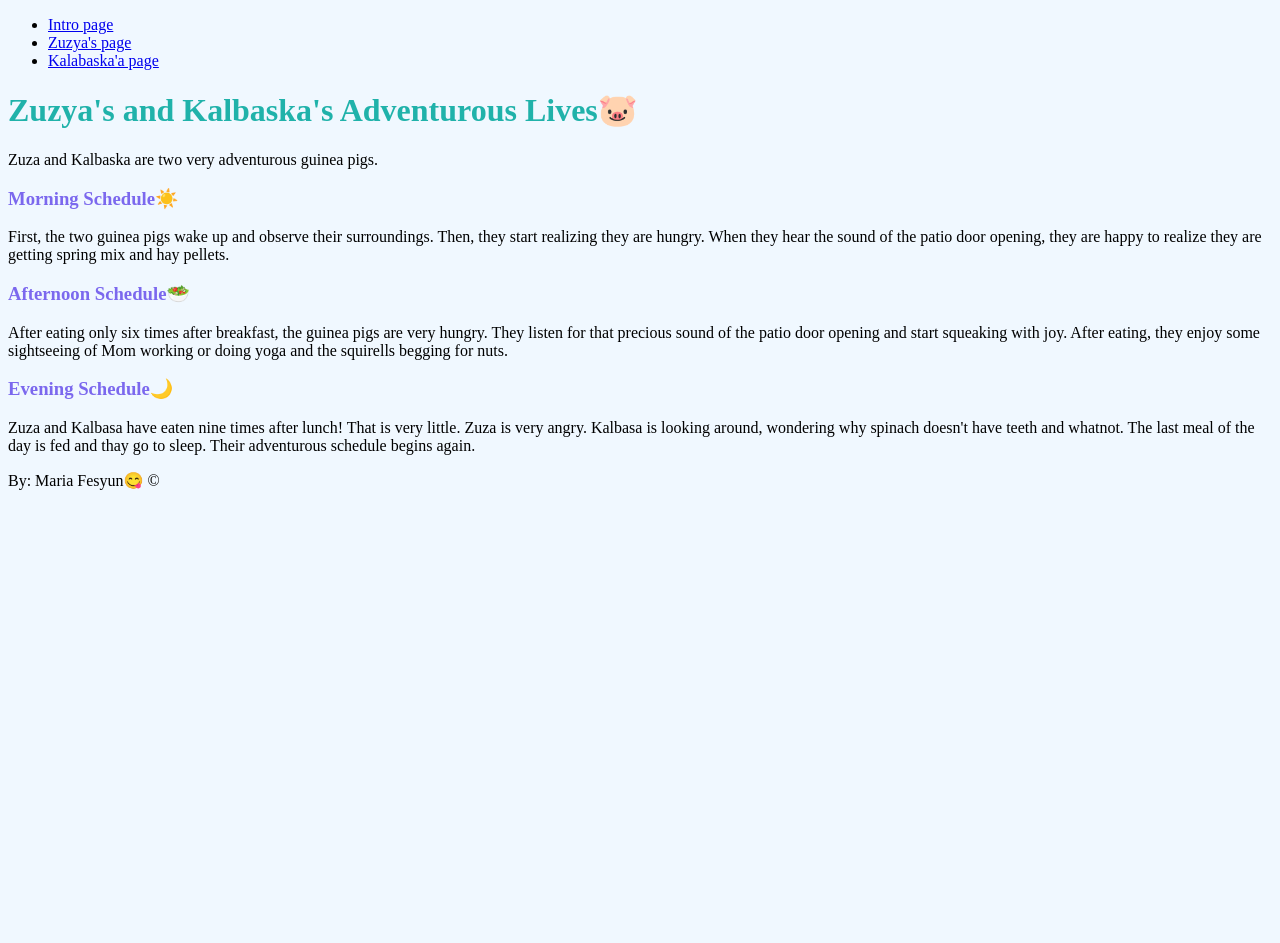
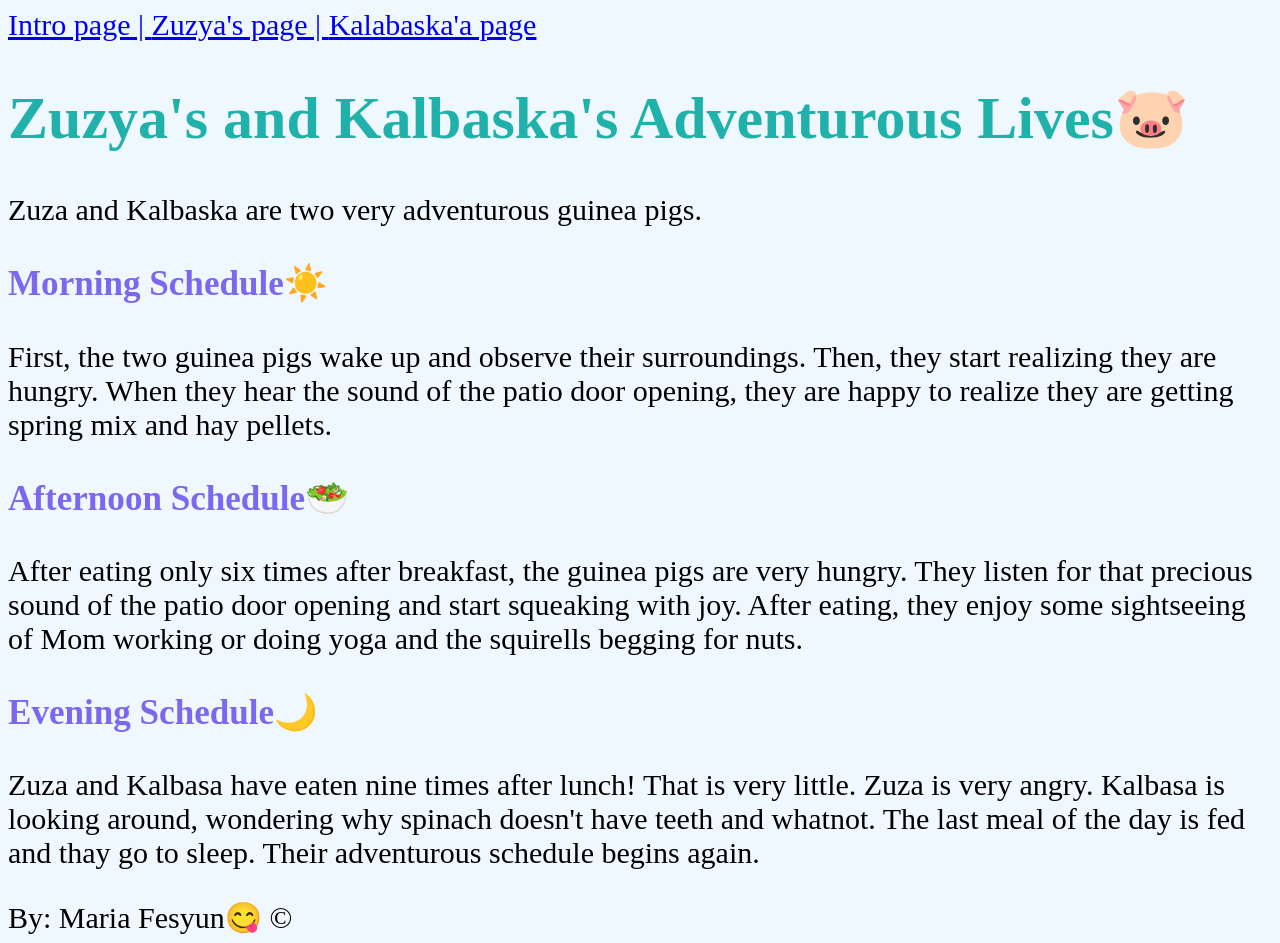
Before and after one commit to mfesyun/mfesyun.github.io, a plain HTML site: page index.html in a window 1280 px wide. Before the commit the page ends 800 px from the top, so only its background shows below. Drawn offline with Linux system fonts and the light colour scheme.

Commit message:
font size

```diff
--- a/index.html
+++ b/index.html
@@ -6,20 +6,10 @@
 
 </head>
   <header>
-  <nav aria-label="On this page">
-    <div>
-      <ul>
-        <li>
-          <a href="/">Intro page</a>
-        </li>
-        <li>
-          <a href="zuzya.html">Zuzya's page</a>
-        </li>
-        <li>
-          <a href="kalabaska.html">Kalabaska'a page</a>
-        </li>
-      </ul>
-    </div>
+  <nav>
+    <a href="/">Intro page |  </a>
+    <a href="zuzya.html">Zuzya's page | </a>
+    <a href="kalabaska.html">Kalabaska'a page</a>
   </nav>
     <h1>
   Zuzya's and Kalbaska's Adventurous Lives🐷
--- a/main.css
+++ b/main.css
@@ -8,4 +8,5 @@ h1 {
 
   body {
     background-color: aliceblue;
+    font-size: 30px;
   }
```
